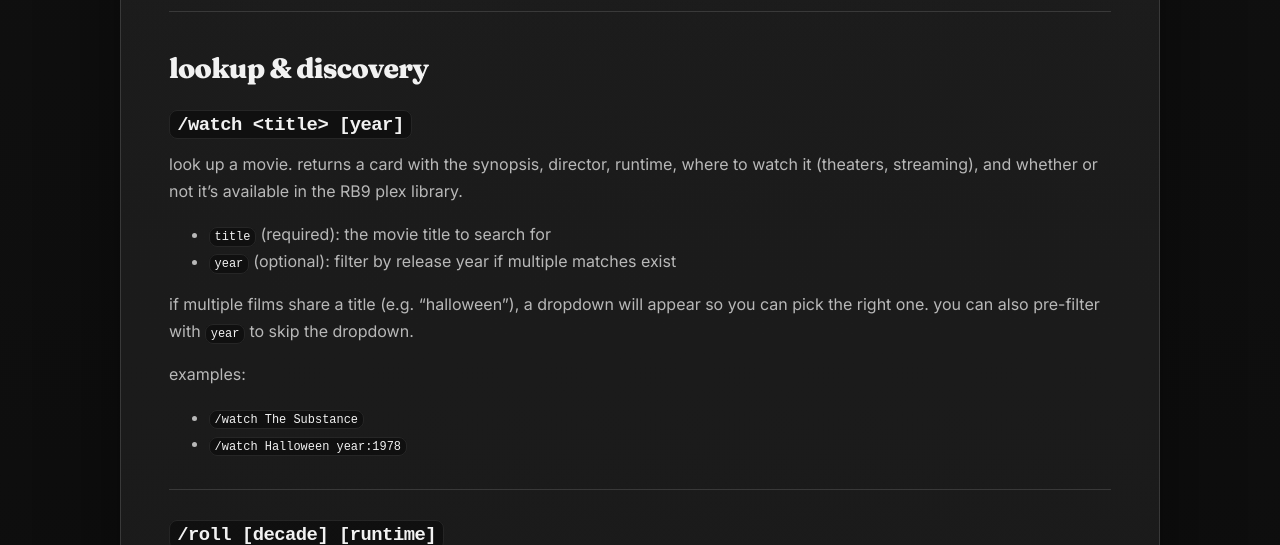
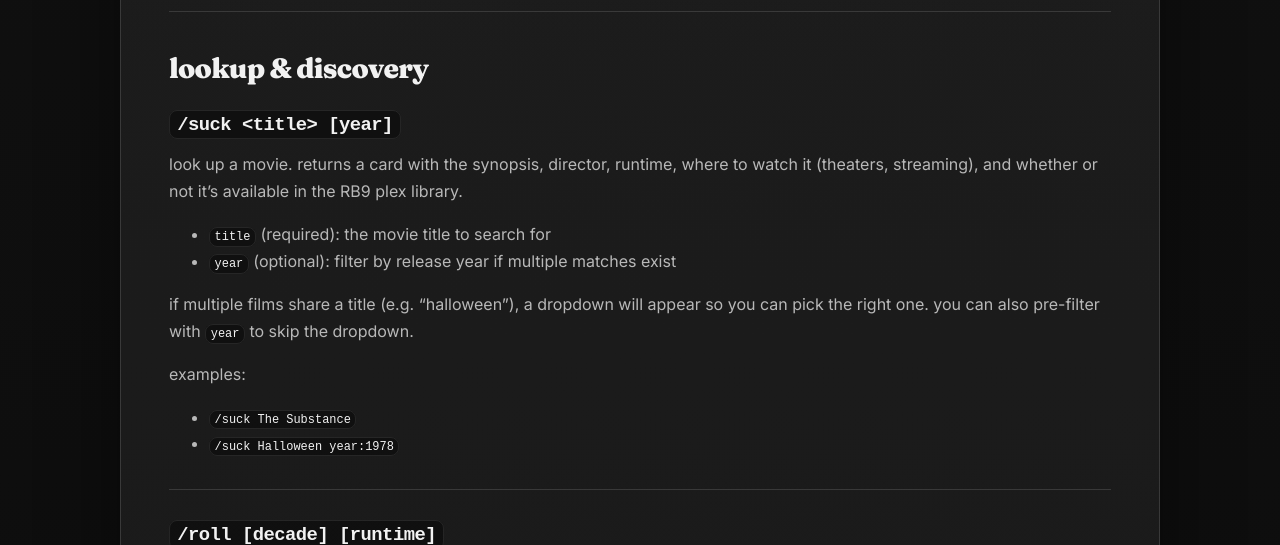
Before and after one commit to rupertosandez/sucklingsite, a Jekyll site: the page built from COMMANDS.md, in a window 1280 px wide and 900 px high. Shown: the part 351-896 px from the top of the window. Built offline with Jekyll 4.4.1, drawn with Linux system fonts in a browser that asks for light colours.

Commit message:
Update COMMANDS.md

```diff
--- a/COMMANDS.md
+++ b/COMMANDS.md
@@ -14,7 +14,7 @@ suckling is built for the **Return by 9** movie community~
 
 ## lookup & discovery
 
-### `/watch <title> [year]`
+### `/suck <title> [year]`
 look up a movie. returns a card with the synopsis, director, runtime, where to watch it (theaters, streaming), and whether or not it's available in the RB9 plex library.
 
 - `title` (required): the movie title to search for
@@ -23,8 +23,8 @@ look up a movie. returns a card with the synopsis, director, runtime, where to w
 if multiple films share a title (e.g. "halloween"), a dropdown will appear so you can pick the right one. you can also pre-filter with `year` to skip the dropdown.
 
 examples:
-- `/watch The Substance`
-- `/watch Halloween year:1978`
+- `/suck The Substance`
+- `/suck Halloween year:1978`
 
 ---
 
@@ -168,7 +168,7 @@ the streaming feature only announces films hitting digital for the first time
 
 ## quick tips
 
-- movie titles in `/watch` and `/track` support fuzzy matching, so you don't need exact punctuation or capitalization
+- movie titles in `/suck` and `/track` support fuzzy matching, so you don't need exact punctuation or capitalization
 - the dropdown menu that appears for ambiguous titles times out after 60 seconds — just run the command again if it expires
 - both games and tracking are server-wide — anyone can add to the tracked list and play
 - leaderboards are separate for `/guess` and `/six` — winning at one doesn't affect the other
```
